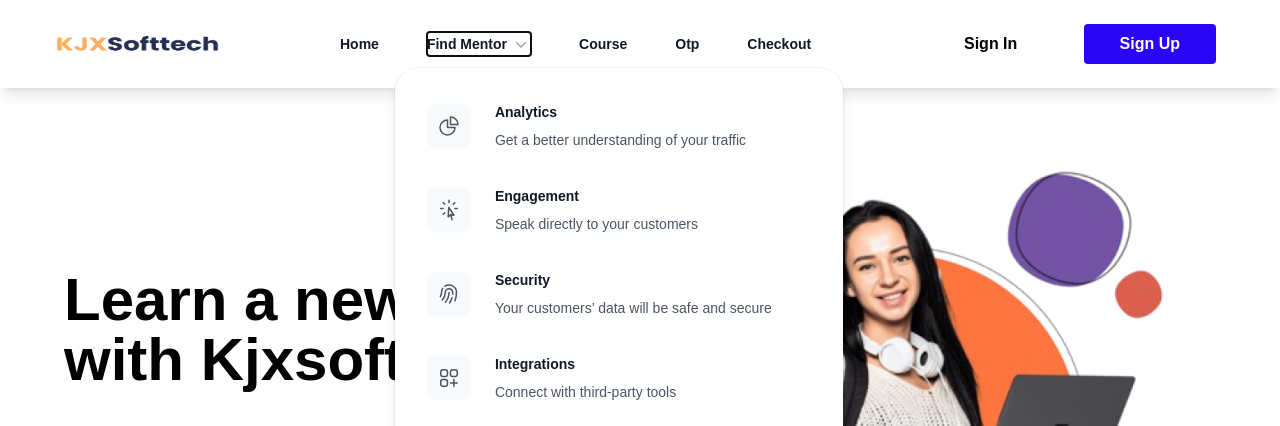
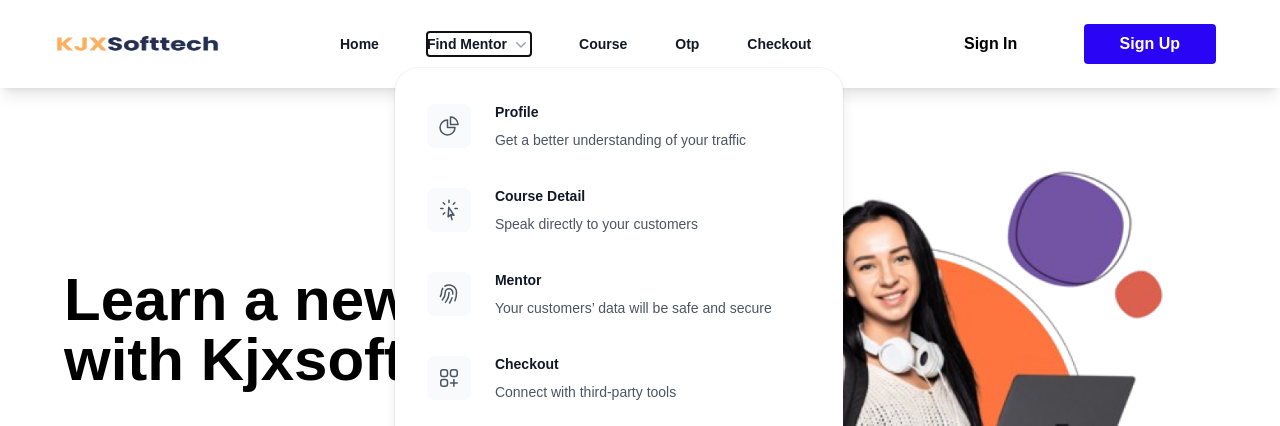
Before and after one commit to pala72748/mentor, a React (Vite) app: page / in a window 1280 px wide. Both pictures are taken after a click on the button "Find Mentor". Shown: the top 426 px of the page. Built offline with nearby package versions, Linux system fonts and the light colour scheme.

Commit message:
Your commit message here

```diff
--- a/src/components/Header/Header.jsx
+++ b/src/components/Header/Header.jsx
@@ -13,10 +13,10 @@ import { Link } from 'react-router-dom'
 import { ChevronDownIcon, PhoneIcon, PlayCircleIcon } from '@heroicons/react/20/solid'
 import logo from "../../assets/logo.png";
 const products = [
-    { name: 'Analytics', description: 'Get a better understanding of your traffic', href: '#', icon: ChartPieIcon },
-    { name: 'Engagement', description: 'Speak directly to your customers', href: '#', icon: CursorArrowRaysIcon },
-    { name: 'Security', description: 'Your customers’ data will be safe and secure', href: '#', icon: FingerPrintIcon },
-    { name: 'Integrations', description: 'Connect with third-party tools', href: '#', icon: SquaresPlusIcon },
+    { name: 'Profile', link:"/profile", description: 'Get a better understanding of your traffic', href: '#', icon: ChartPieIcon },
+    { name: 'Course Detail', link:"/course-detail", description: 'Speak directly to your customers', href: '#', icon: CursorArrowRaysIcon },
+    { name: 'Mentor', link:"/mentor", description: 'Your customers’ data will be safe and secure', href: '#', icon: FingerPrintIcon },
+    { name: 'Checkout', link:"/checkout", description: 'Connect with third-party tools', href: '#', icon: SquaresPlusIcon },
     { name: 'Automations', description: 'Build strategic funnels that will convert', href: '#', icon: ArrowPathIcon },
 
 ]
@@ -81,10 +81,10 @@ const Header = () => {
                                                 <item.icon className="h-6 w-6 text-gray-600 group-hover:text-indigo-600" aria-hidden="true" />
                                             </div>
                                             <div className="flex-auto">
-                                                <a href={item.href} className="block font-semibold text-gray-900">
+                                                <Link to={item.link} className="block font-semibold text-gray-900">
                                                     {item.name}
                                                     <span className="absolute inset-0" />
-                                                </a>
+                                                </Link>
                                                 <p className="mt-1 text-gray-600">{item.description}</p>
                                             </div>
                                         </div>
@@ -179,7 +179,9 @@ const Header = () => {
                                                         href={item.href}
                                                         className="block rounded-lg py-2 pl-6 pr-3 text-sm font-semibold leading-7 text-gray-900 hover:bg-gray-50"
                                                     >
+                                                        <Link to={item.link}>
                                                         {item.name}
+                                                        </Link>
                                                     </Disclosure.Button>
                                                 ))}
                                             </Disclosure.Panel>
--- a/src/components/Pages/Mentor.jsx
+++ b/src/components/Pages/Mentor.jsx
@@ -2,7 +2,6 @@ import React from 'react'
 import Header from '../Header/Header';
 import bg from "../../assets/bg.png";
 import Card from '../Mentor/Card';
-import Searchselect from '../Mentor/SearchSelect';
 const Mentor = () => {
     return (
         <>
@@ -31,7 +30,6 @@ const Mentor = () => {
             <Card/>
             <Card/>
             <Card/>
-            <Searchselect style={"w-6/12"} label={"Train Number"} />
         </>
     )
 }
```
